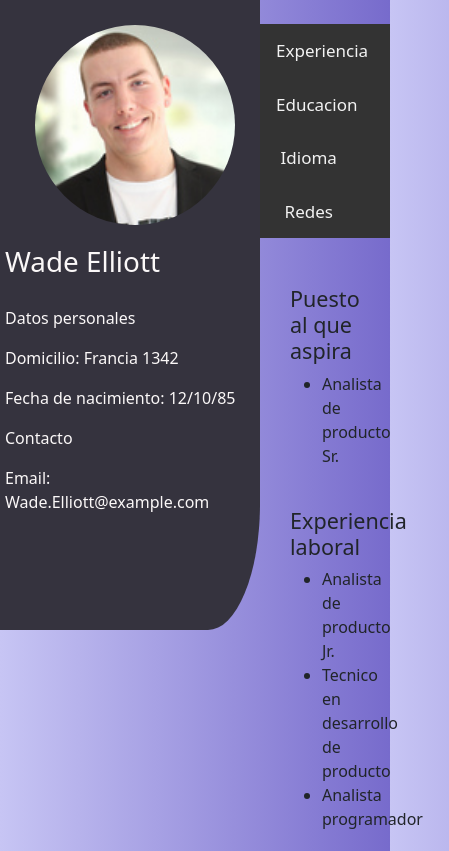
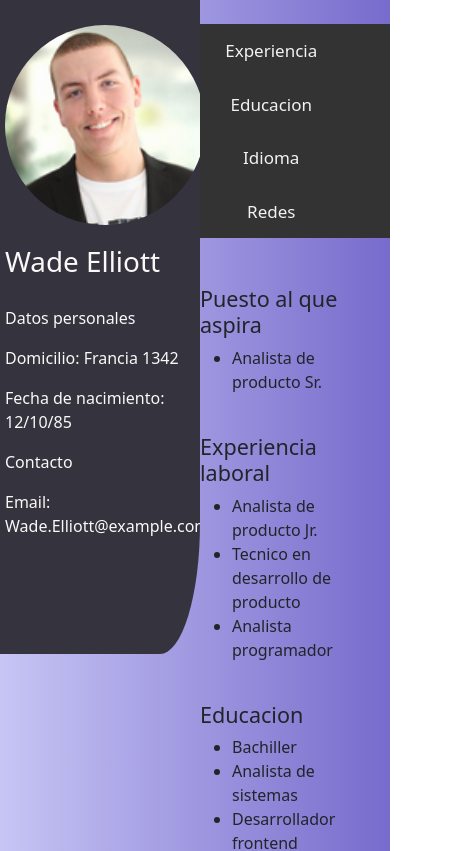
Before and after one commit to MoyaPablo/MoyaPablo.github.io, a plain HTML site: page index.html in a window 390 px wide. Shown: the top 851 px of the page, 449 px wide, since content can reach past the window. Drawn offline with nearby package versions, Linux system fonts and the light colour scheme.

Commit message:
Add files via upload

```diff
--- a/css/estilo.css
+++ b/css/estilo.css
@@ -3,7 +3,7 @@ body {
     background: linear-gradient(90deg, #C7C5F4, #776BCC);
 }
 
-/* navigation */
+/* barra de navegacion */
 .topnav {
     background-color: #333;
     overflow: hidden;
@@ -59,31 +59,20 @@ body {
     margin-left: 20px;
 }
 
-
-@media screen and (max-width: 650px) {
-    .topnav a {
-        float: left;
-        width: 75%;
-    }
-}
-
-
 .main {
     margin-left: 260px; /* igual width*/
-    padding: 0px 10px
+    padding: 0px 10px;
 
 }
-
-#redes {
-    margin-left: 100px;
-}
-
 
 .icon-bar a{
     font-size: 2em;
     padding: 16px;
     margin-left: 50px;
+}
 
+#redes {
+    margin-left: 100px;
 }
 
 #arriba {
@@ -99,3 +88,31 @@ body {
     background-color: transparent;
     color: white;
 }
+
+@media screen and (max-width: 650px) {
+    .topnav a {
+        float: left;
+        width: 75%;
+    }
+}
+
+@media screen and (max-width: 460px) {
+    .contenedor {
+        width: 200px;
+    }
+    .topnav {
+        margin-left: 200px;
+    }
+    .trabajo {
+        margin-left: 0px;
+    }
+    .foto img {
+        margin-left: 0px;
+    }
+    .main {
+        margin-left: 190px; /* igual width*/
+        padding: 0px 10px;
+
+    }
+
+}
```
